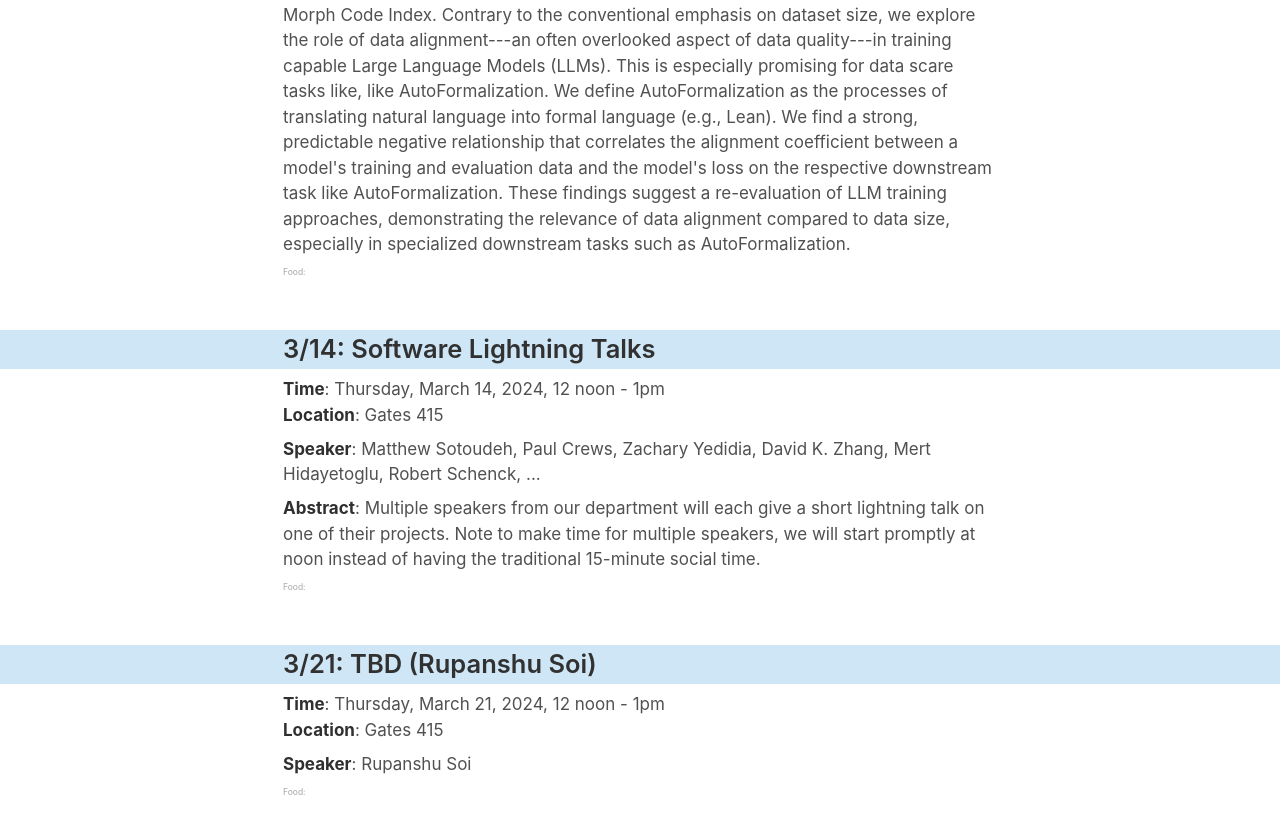
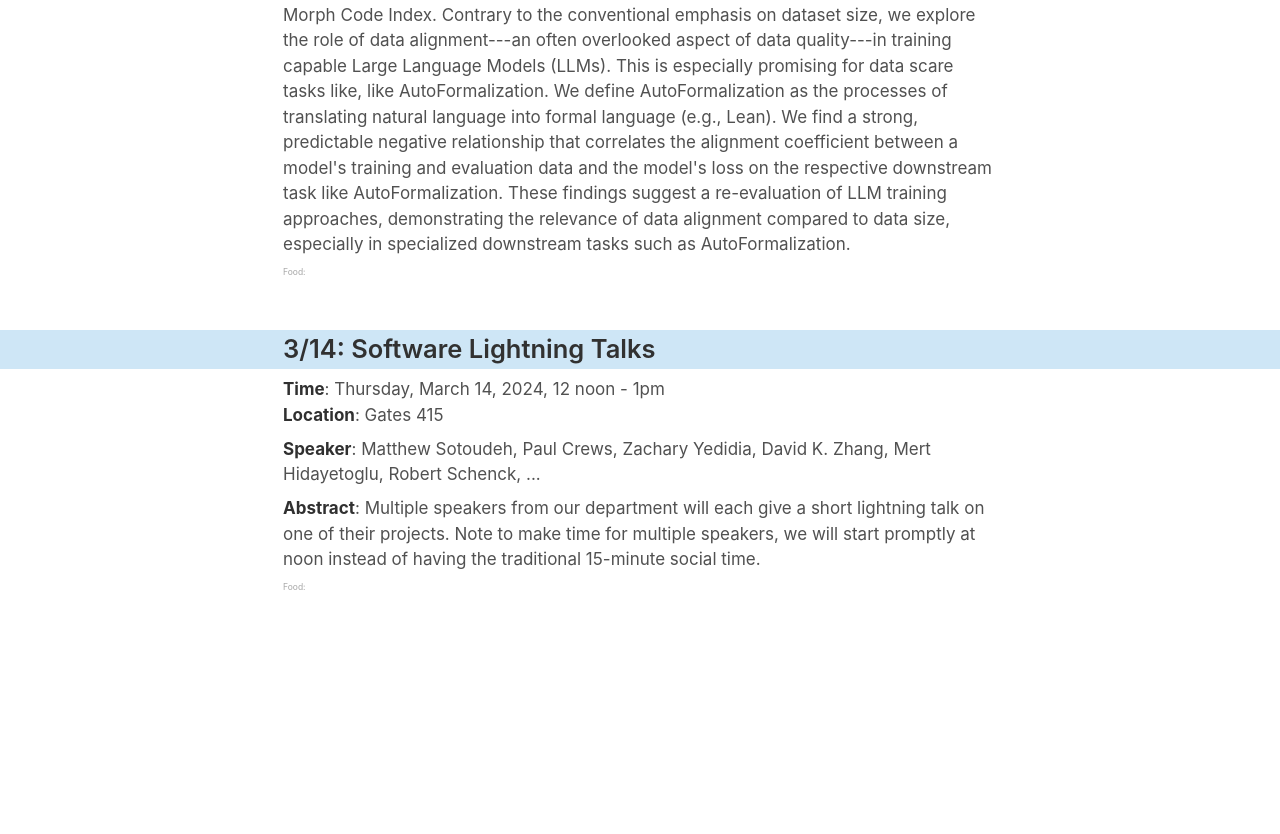
Before and after one commit to software-research-lunch/software-research-lunch.github.io, a Jekyll site: the page built from index.html, in a window 1280 px wide and 900 px high, scrolled down 4649 px. Shown: the top 834 px of the window. Built offline with Jekyll 4.4.1, drawn with Linux system fonts in a browser that asks for light colours; after the commit the page ends 5345 px from its top, so only the background shows below that.

Commit message:
done with the quarter !

```diff
--- a/_data/schedule.yml
+++ b/_data/schedule.yml
@@ -198,11 +198,6 @@ shortcomings under various conditions."
       traditional 15-minute social time."
     speaker: "Matthew Sotoudeh, Paul Crews, Zachary Yedidia, David K. Zhang, Mert Hidayetoglu, Robert Schenck, ..."
     bio: ""
-  - date: "2024-03-21"
-    abstract: ""
-    title: ""
-    speaker: "Rupanshu Soi"
-    bio: ""
 
 # - date: "2024-02-21"
 #   abstract: ""
```
